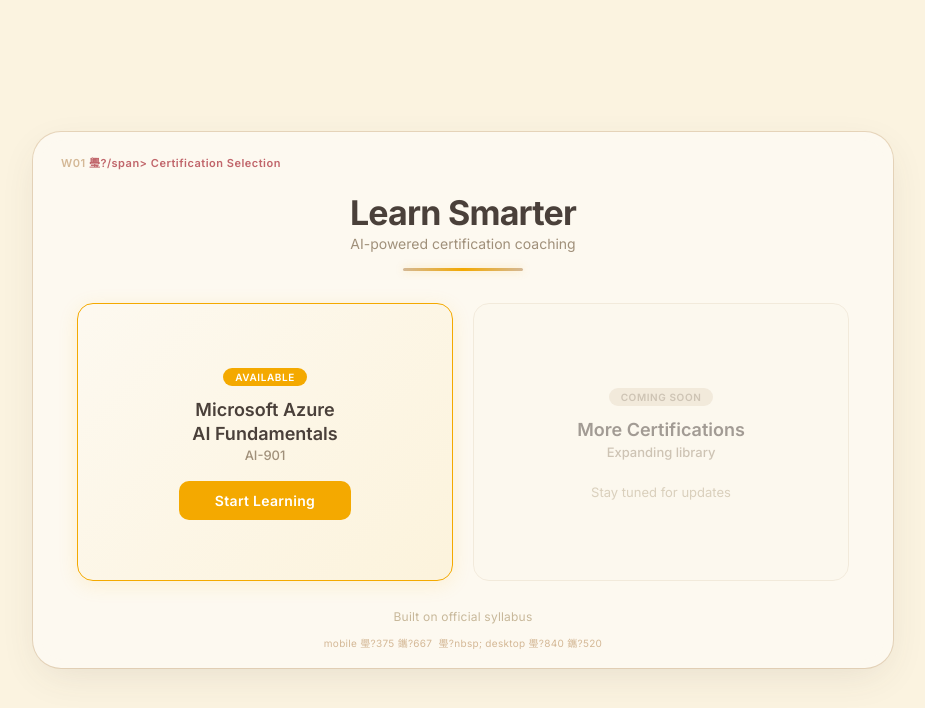
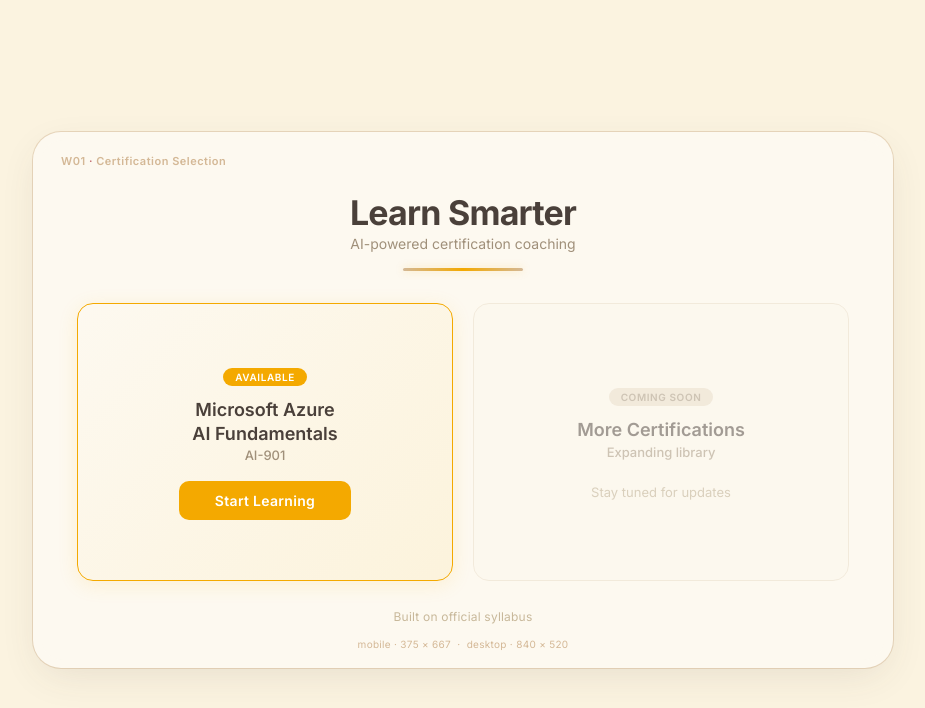
Before and after one commit to CLF551/ba-certification-learning-platform, a plain HTML site: page 9_Design/wireframe-w01.html in a window 1280 px wide. Shown: the whole page, without its empty margins (177-1102 px from the left). Drawn offline with Linux system fonts and the light colour scheme.

Commit message:
Update title and comments in wireframe HTML manually

```diff
--- a/9_Design/wireframe-w01.html
+++ b/9_Design/wireframe-w01.html
@@ -5,7 +5,7 @@
 <meta name="viewport" content="width=device-width, initial-scale=1.0">
 <link rel="preconnect" href="https://fonts.googleapis.com">
 <link href="https://fonts.googleapis.com/css2?family=Inter:wght@400;500;600;700&display=swap" rel="stylesheet">
-<title>W01 璺?鐠併倛鐦夐柅澶嬪 | Learn Smarter</title>
+<title>W01 · cert | Learn Smarter</title>
 <style>
   * { margin: 0; padding: 0; box-sizing: border-box; }
 
@@ -44,7 +44,7 @@
     position: relative;
   }
 
-  /* 閳光偓閳光偓 wireframe annotation 閳光偓閳光偓 */
+  /* ── wireframe annotation ── */
   .wf-label {
     position: absolute;
     top: 14px; left: 20px;
@@ -63,7 +63,7 @@
     letter-spacing: 0.3px;
   }
 
-  /* 閳光偓閳光偓 brand 閳光偓閳光偓 */
+  /* ── brand ── */
   .brand {
     text-align: center;
     margin-bottom: 32px;
@@ -94,7 +94,7 @@
     box-shadow: 0 0 8px rgba(244,169,0,0.25);
   }
 
-  /* 閳光偓閳光偓 cert cards 閳光偓閳光偓 */
+  /* ── cert cards ── */
   .cert-grid {
     width: 100%;
     display: flex;
@@ -185,7 +185,7 @@
     margin-top: 6px;
   }
 
-  /* 閳光偓閳光偓 footer 閳光偓閳光偓 */
+  /* ── footer ── */
   .footer-note {
     margin-top: 28px;
     font-size: 12px;
@@ -194,7 +194,7 @@
     letter-spacing: 0.2px;
   }
 
-  /* 閳光偓閳光偓 responsive wide 閳光偓閳光偓 */
+  /* ── responsive wide ── */
   @media (min-width: 768px) {
     .frame.wide .screen { padding: 44px 36px 36px; }
     .frame.wide .cert-grid {
@@ -217,7 +217,7 @@
 
 <div class="frame wide">
   <div class="screen">
-    <div class="wf-label">W01 <span>璺?/span> Certification Selection</div>
+    <div class="wf-label">W01 <span>·</span> Certification Selection</div>
 
     <div class="brand">
       <h1>Learn Smarter</h1>
@@ -242,7 +242,7 @@
     </div>
 
     <p class="footer-note">Built on official syllabus</p>
-    <p class="wf-dims">mobile 璺?375 鑴?667 &nbsp;璺?nbsp; desktop 璺?840 鑴?520</p>
+    <p class="wf-dims">mobile · 375 × 667 &nbsp;·&nbsp; desktop · 840 × 520</p>
   </div>
 </div>
 
```
